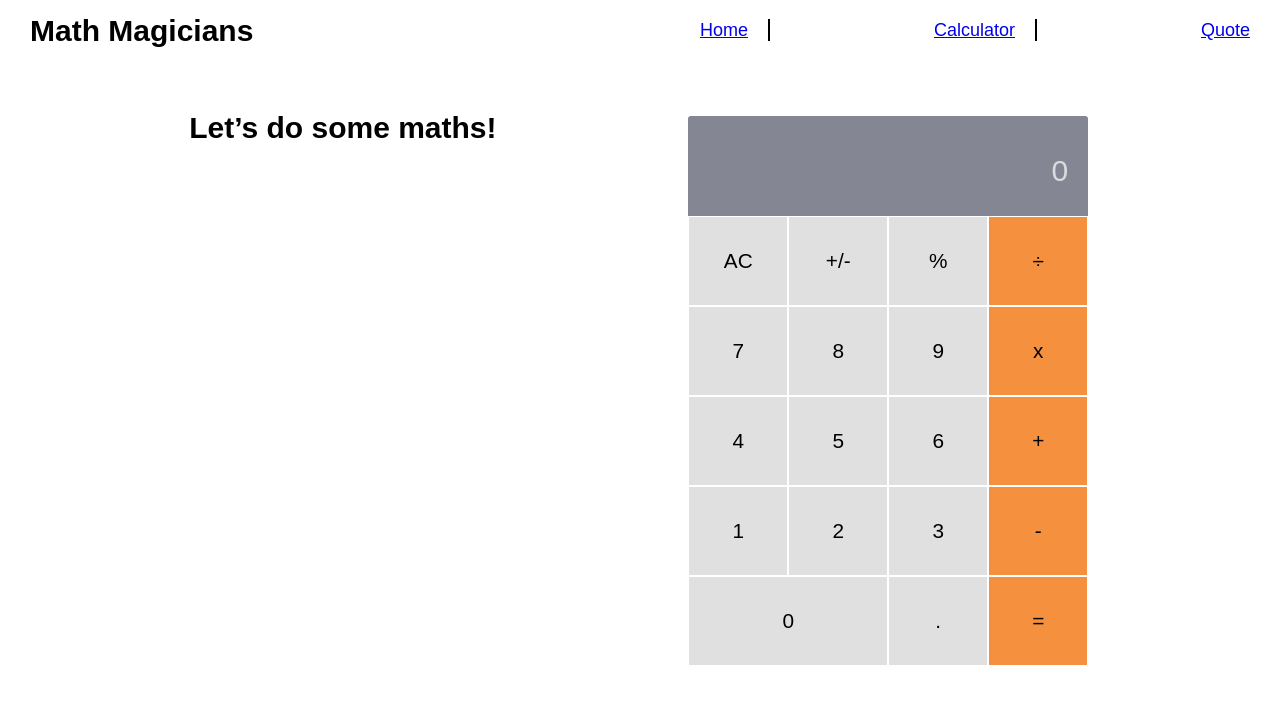
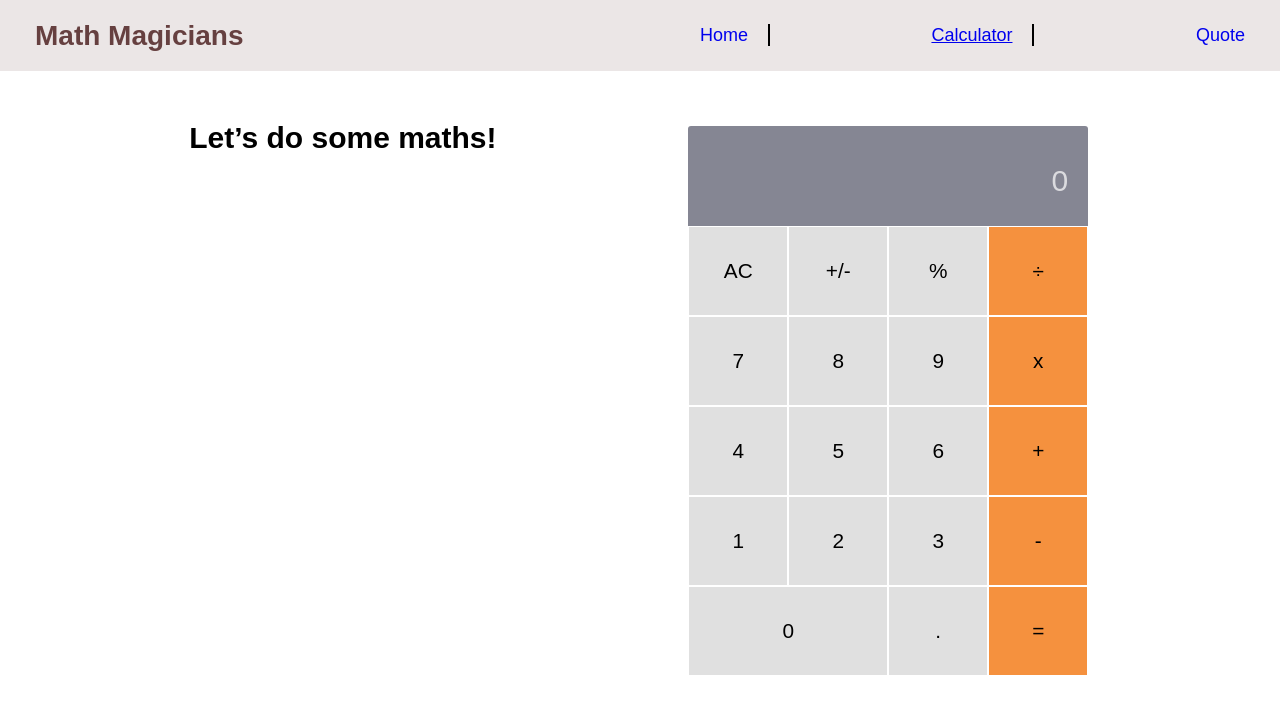
Before and after one commit to ahmed-al-farouq/math-magicians, a React (Create React App) app: page /calculator in a window 1280 px wide. Shown: the top 714 px of the page. Built offline with nearby package versions, Linux system fonts and the light colour scheme.

Commit message:
edit navbar

```diff
--- a/src/App.css
+++ b/src/App.css
@@ -11,6 +11,15 @@ nav .menu-icons {
   display: none;
 }
 
+nav ul li a {
+  margin-right: 10px;
+  text-decoration: none;
+}
+
+nav ul li a.active {
+  text-decoration: underline;
+}
+
 @media screen and (max-width: 768px) {
   nav .menu-icons {
     display: block;
--- a/src/components/Navbar.jsx
+++ b/src/components/Navbar.jsx
@@ -1,66 +1,13 @@
 import React, { Component } from 'react';
-import { Link } from 'react-router-dom';
-import styled from 'styled-components';
+import { NavLink } from 'react-router-dom';
 import { GiHamburgerMenu } from 'react-icons/gi';
 import { AiOutlineClose } from 'react-icons/ai';
-
-const Nav = styled.nav`
-  display: flex;
-  flex-wrap: wrap;
-  justify-content: space-between;
-  align-items: center;
-  @media screen and (max-width: 768px) {
-    padding: 7px;
-    justify-content: space-evenly;
-  }
-`;
-
-const H1 = styled.h1`
-  margin-left: 30px;
-  font-weight: bold;
-  font-size: 30px;
-  @media screen and (max-width: 768px) {
-    margin-left: 0;
-    font-size: 20px;
-  }
-`;
-
-const Ul = styled.ul`
-  display: flex;
-  justify-content: space-between;
-  align-items: center;
-  width: 50%;
-  list-style: none;
-  transition: 0.5s;
-  @media screen and (max-width: 768px) {
-    height: 0;
-    width: 100%;
-    overflow: hidden;
-    flex-direction: column;
-    &.open {
-      height: 162px;
-    }
-  }
-`;
-
-const Li = styled.li`
-  padding: 20px;
-  font-size: 18px;
-  &:not(:last-of-type)::after {
-    content: '';
-    display: inline;
-    border: 1px solid;
-    margin-left: 10px
-  }
-  @media screen and (max-width: 768px) {
-    &::after {
-      display: none !important;
-    }
-  }
-`;
-const A = styled.a`
-  margin-right: 10px;
-`;
+import {
+  Nav,
+  H1,
+  Ul,
+  Li,
+} from '../styled/navbar';
 
 export default class Navbar extends Component {
   constructor(props) {
@@ -95,25 +42,19 @@ export default class Navbar extends Component {
         </div>
         <Ul ref={this.menuRef}>
           <Li>
-            <Link to="/">
-              <A>
-                Home
-              </A>
-            </Link>
+            <NavLink exact to="/" activeclassname="active">
+              Home
+            </NavLink>
           </Li>
           <Li>
-            <Link to="/calculator">
-              <A>
-                Calculator
-              </A>
-            </Link>
+            <NavLink to="/calculator" activeclassname="active">
+              Calculator
+            </NavLink>
           </Li>
           <Li>
-            <Link to="/quote">
-              <A>
-                Quote
-              </A>
-            </Link>
+            <NavLink to="/quote" activeclassname="active">
+              Quote
+            </NavLink>
           </Li>
         </Ul>
       </Nav>
--- /dev/null
+++ b/src/styled/navbar.js
@@ -0,0 +1,59 @@
+import styled from 'styled-components';
+
+export const Nav = styled.nav`
+  display: flex;
+  flex-wrap: wrap;
+  justify-content: space-between;
+  align-items: center;
+  background-color: #ebe6e6;
+  padding: 5px;
+  @media screen and (max-width: 768px) {
+    padding: 7px;
+    justify-content: space-evenly;
+  }
+`;
+
+export const H1 = styled.h1`
+  margin-left: 30px;
+  font-weight: bold;
+  font-size: 28px;
+  color: #664040;
+  @media screen and (max-width: 768px) {
+    margin-left: 0;
+    font-size: 20px;
+  }
+`;
+
+export const Ul = styled.ul`
+  display: flex;
+  justify-content: space-between;
+  align-items: center;
+  width: 50%;
+  list-style: none;
+  transition: 0.5s;
+  @media screen and (max-width: 768px) {
+    height: 0;
+    width: 100%;
+    overflow: hidden;
+    flex-direction: column;
+    &.open {
+      height: 162px;
+    }
+  }
+`;
+
+export const Li = styled.li`
+  padding: 20px;
+  font-size: 18px;
+  &:not(:last-of-type)::after {
+    content: '';
+    display: inline;
+    border: 1px solid;
+    margin-left: 10px
+  }
+  @media screen and (max-width: 768px) {
+    &::after {
+      display: none !important;
+    }
+  }
+`;
```
Also changed, not shown: src/logic/calculate.js (+0 -8 lines).
